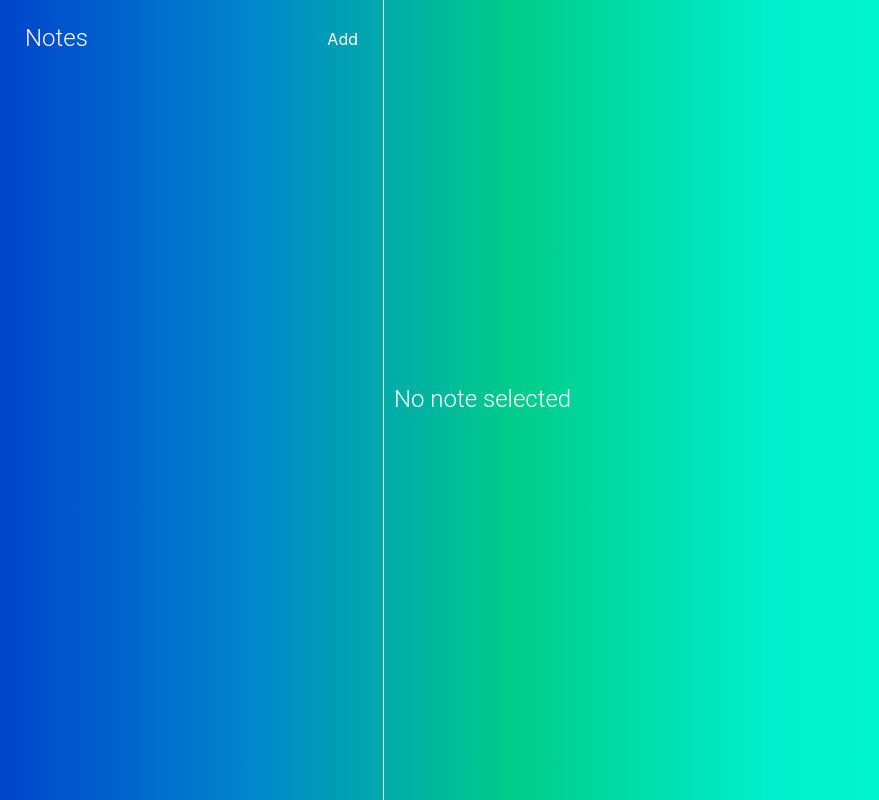
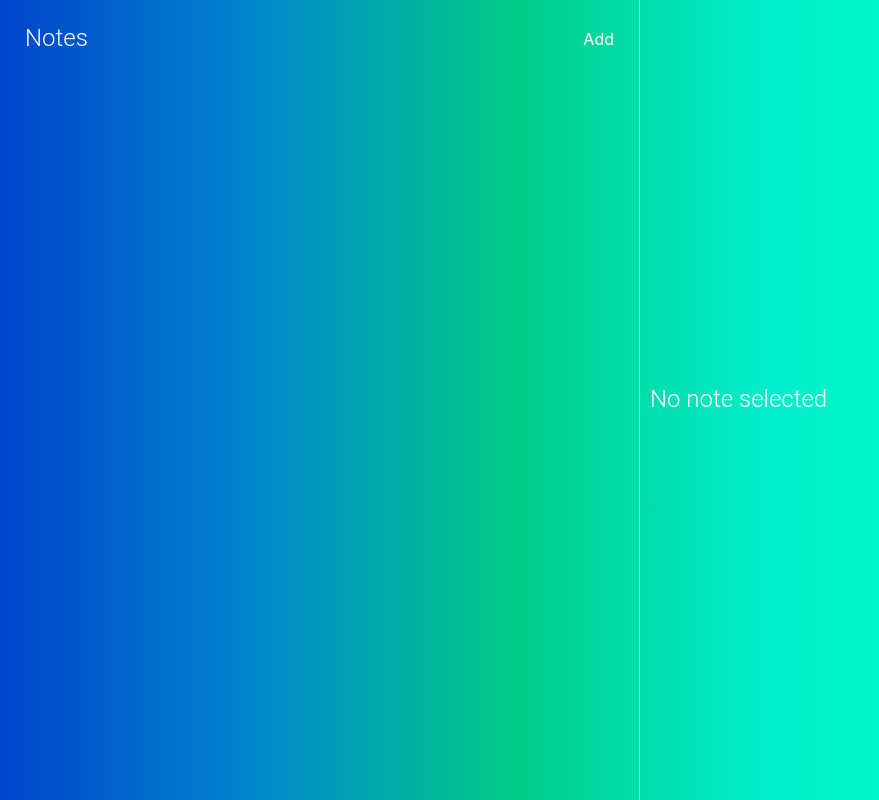
Before and after one commit to Gomuro/note-app, a React (Create React App) app: page / in a window 1280 px wide. Shown: the whole page, without its empty margins (0-879 px from the left). Built offline with nearby package versions, Linux system fonts and the light colour scheme.

Commit message:
done app

```diff
--- a/src/App.css
+++ b/src/App.css
@@ -46,7 +46,7 @@ h2 {
 /* SIDEBAR STYLES */
 
 .app-sidebar {
-  width: 30%;
+  min-width: 50%;
   height: 100vh;
   border-right: 1px solid #ddd;
 }
@@ -105,7 +105,7 @@ h2 {
   align-items: center;
 }
 .app-main {
-  width: 70%;
+  min-width: 70%;
   height: 100vh;
 }
 .app-main-note-edit,
@@ -114,7 +114,7 @@ h2 {
 }
 
 .no-active-note {
-  width: 70%;
+  min-width: 70%;
   height: 100vh;
   line-height: 100vh;
   text-align: center;
```
